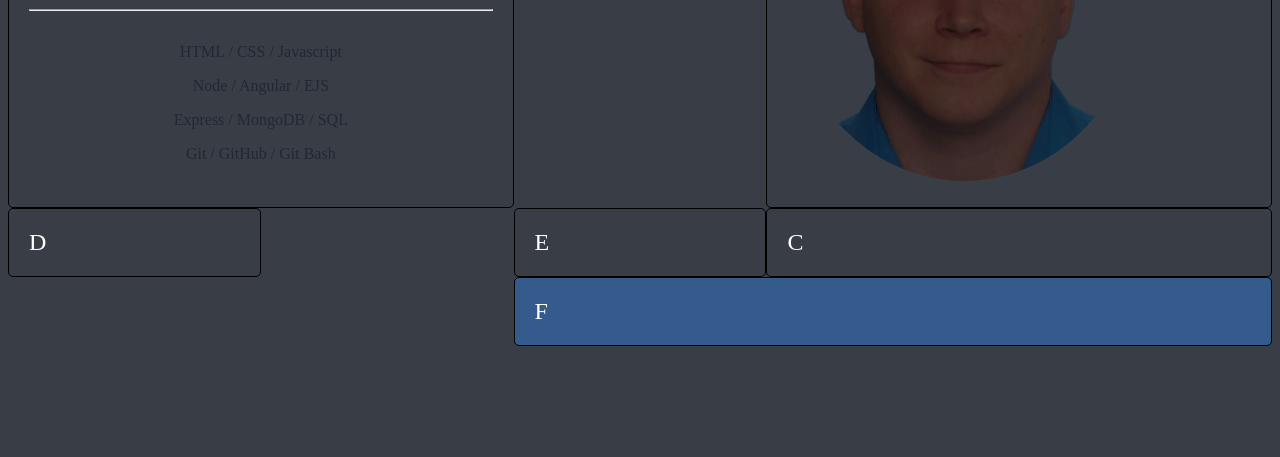
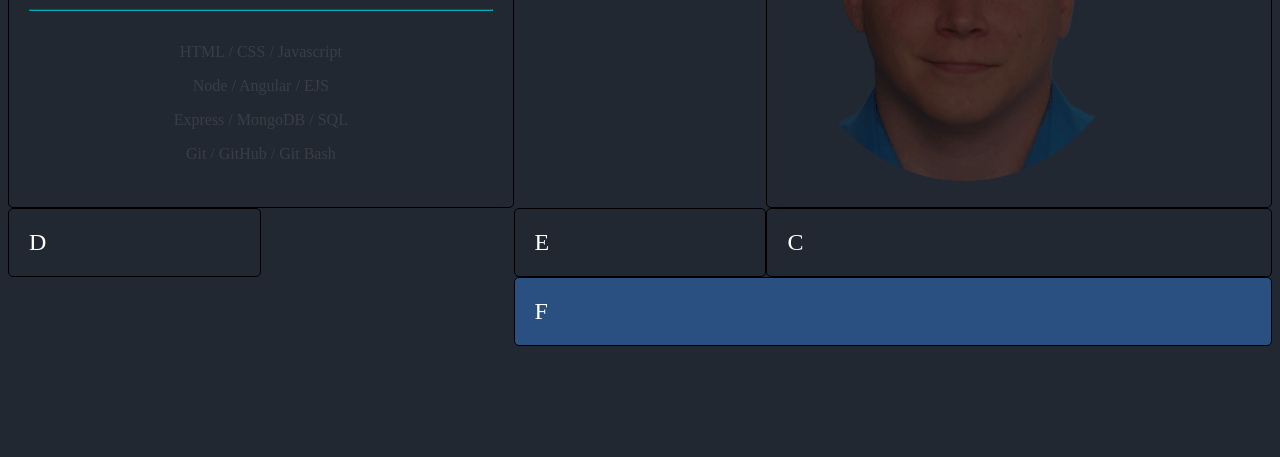
Before and after one commit to chkjen/portfolio, a website: page index.html in a window 1280 px wide. Shown: the part 343-800 px from the top of the page. Drawn offline with Linux system fonts and the light colour scheme.

Commit message:
end of day backup

```diff
--- a/public/styles.css
+++ b/public/styles.css
@@ -4,11 +4,16 @@
 }
 
 body {
-    background-color: #393e46;
+    background-color: #222831;
+}
+
+hr {
+    border-color: #00adb5;
+
 }
 
 .navbar {
-    background-color: #393e46;
+    background-color: #222831;
     text-align: center;
 }
 
@@ -29,7 +34,7 @@ nav li {
 }
 
 .wrapper {
-    background-color: #393e46;
+    background-color: #222831;
     display: grid;
     grid-template-columns: repeat(5, [col] 20% ) ;
     grid-template-rows: repeat(3, [row] auto  );
@@ -93,7 +98,7 @@ nav li {
 .a p {
     font-size: 1rem;
     text-align: center;
-    color: #222831;
+    color: #393e46;
 
 
 }
```
